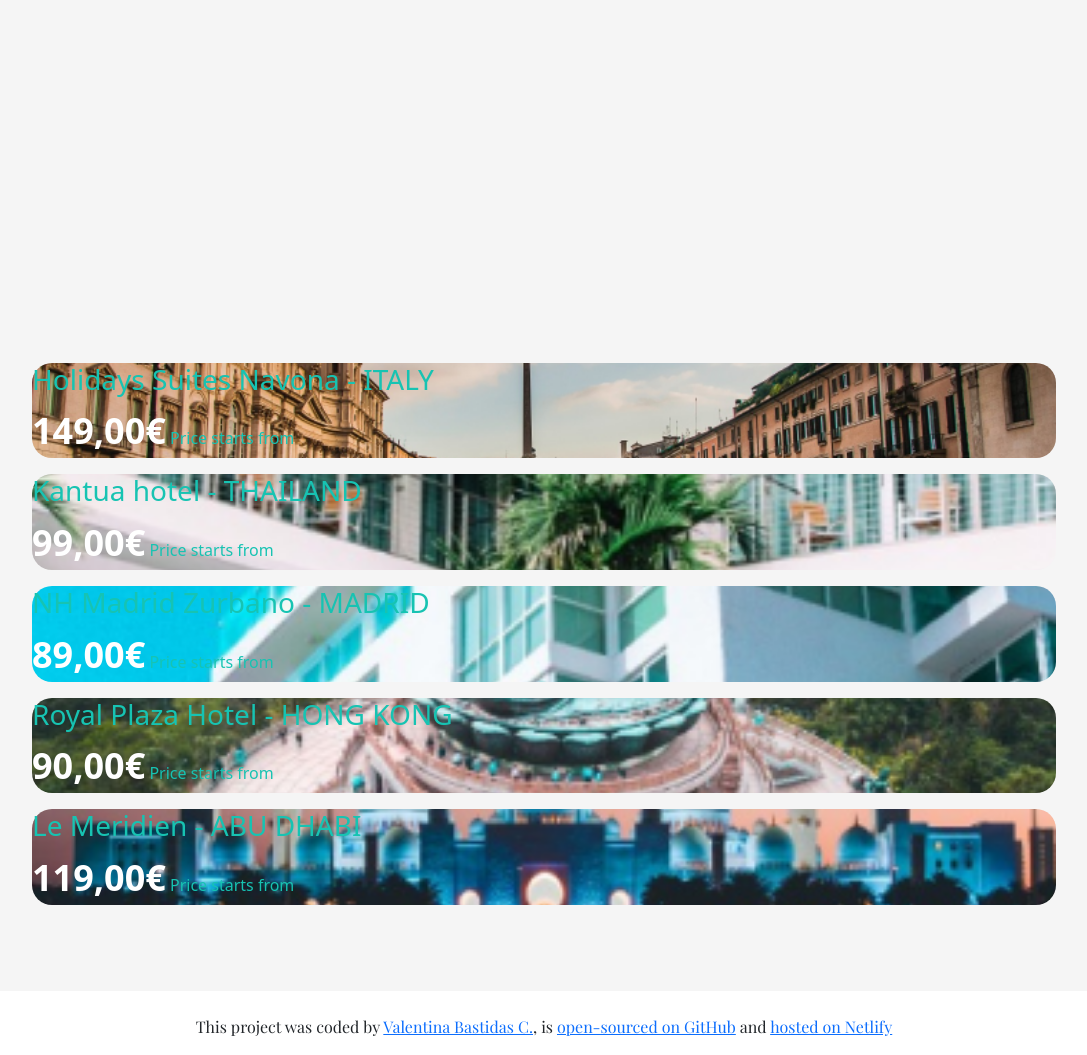
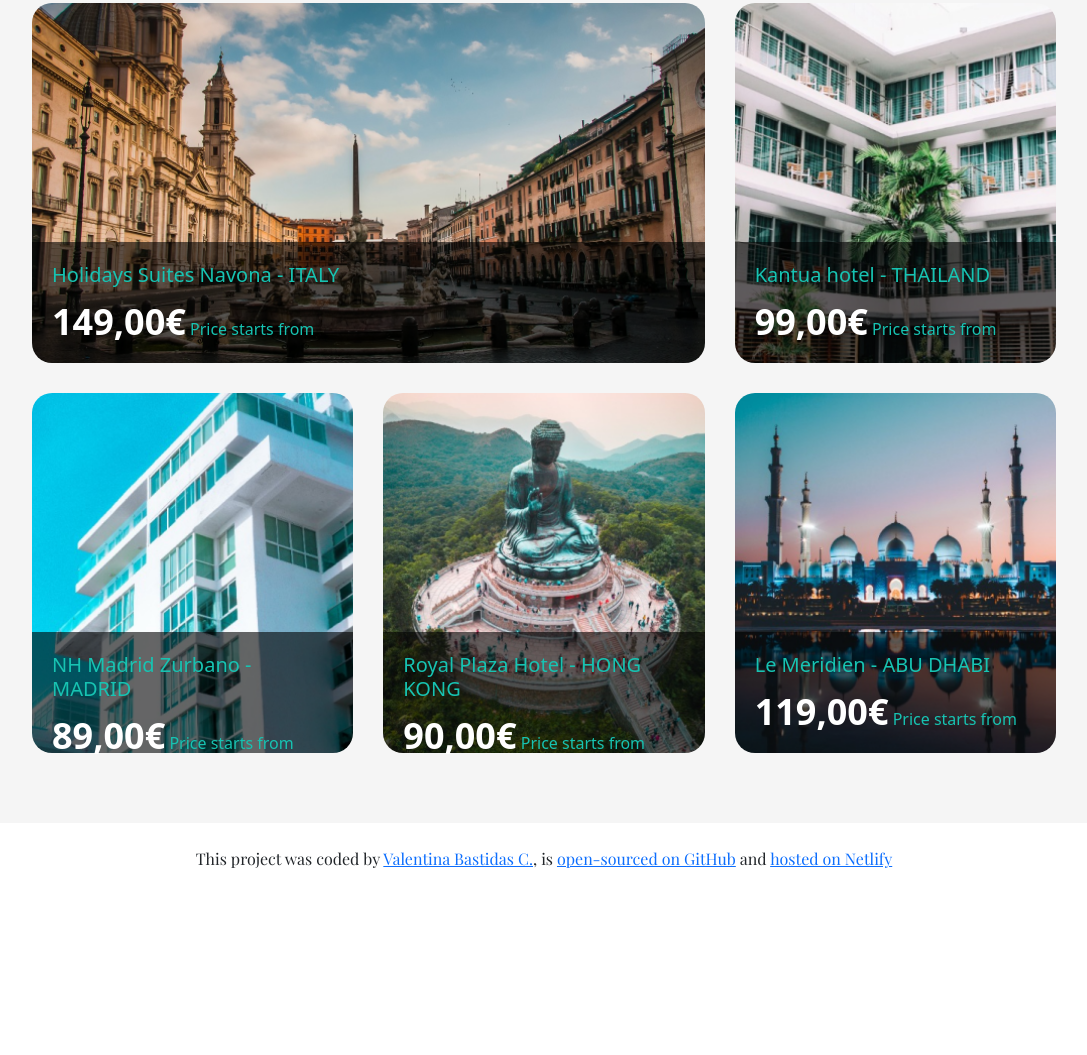
Before and after one commit to HeyTiina/Travel-Blog, a plain HTML site: page index.html in a window 1280 px wide. Shown: the part 4016-5071 px from the top of the page, without its empty margins (96-1183 px from the left). Drawn offline with nearby package versions, Linux system fonts and the light colour scheme; a web font is replaced by a local one.

Commit message:
The super grid0

```diff
--- a/index.html
+++ b/index.html
@@ -261,7 +261,7 @@
       </div>
     </div>
 
-    <!-- Deals and Discounts -->
+    <!-- Deals and Discounts2 -->
 
     <div class="container-deals">
       <div class="deals">
@@ -269,14 +269,14 @@
         <!-- Grid deals 1 -->
         <div class="grid-deals1 mt-5">
           <div class="italy">
-            <div class="text-deals0">
+            <div class="text-deals">
               <h3>Holidays Suites Navona - ITALY</h3>
               <p><span class="price-deals">149,00€</span> Price starts from</p>
             </div>
           </div>
 
           <div class="thailand">
-            <div class="text-deals0">
+            <div class="text-deals">
               <h3>Kantua hotel - THAILAND</h3>
               <p><span class="price-deals">99,00€</span> Price starts from</p>
             </div>
@@ -286,21 +286,21 @@
         <!-- Grid deals 2 -->
         <div class="grid-deals2">
           <div class="madrid">
-            <div class="text-deals0">
+            <div class="text-deals">
               <h3>NH Madrid Zurbano - MADRID</h3>
               <p><span class="price-deals">89,00€</span> Price starts from</p>
             </div>
           </div>
 
           <div class="hong-kong">
-            <div class="text-deals0">
+            <div class="text-deals">
               <h3>Royal Plaza Hotel - HONG KONG</h3>
               <p><span class="price-deals">90,00€</span> Price starts from</p>
             </div>
           </div>
 
           <div class="abu-dhabi">
-            <div class="text-deals0">
+            <div class="text-deals">
               <h3>Le Meridien - ABU DHABI</h3>
               <p><span class="price-deals">119,00€</span> Price starts from</p>
             </div>
@@ -310,16 +310,14 @@
         <!-- Deals and Discounts -->
 
         <div class="grid-deals0 mt-5">
-                  </div>
-
-          <div class="italy">
-            <div class="text-dea0">
+          <div class="italy0">
+            <div class="text-deals0">
               <h3>Holidays Suites Navona - ITALY</h3>
               <p><span class="price-deals">149,00€</span> Price starts from</p>
             </div>
           </div>
 
-          <div class="thailand">
+          <div class="thailand0">
             <div class="text-deals0">
               <h3>Kantua hotel - THAILAND</h3>
               <p><span class="price-deals">99,00€</span> Price starts from</p>
@@ -327,27 +325,28 @@
           </div>
 
           <!-- Grid deals 2 -->
-          <div class="madrid">
+          <div class="madrid0">
             <div class="text-deals0">
               <h3>NH Madrid Zurbano - MADRID</h3>
               <p><span class="price-deals">89,00€</span> Price starts from</p>
             </div>
           </div>
 
-          <div class="hong-kong">
+          <div class="hong-kong0">
             <div class="text-deals0">
               <h3>Royal Plaza Hotel - HONG KONG</h3>
               <p><span class="price-deals">90,00€</span> Price starts from</p>
             </div>
           </div>
 
-          <div class="abu-dhabi">
+          <div class="abu-dhabi0">
             <div class="text-deals0">
               <h3>Le Meridien - ABU DHABI</h3>
               <p><span class="price-deals">119,00€</span> Price starts from</p>
             </div>
           </div>
         </div>
+        <!--  -->
       </div>
     </div>
 
--- a/src/style.css
+++ b/src/style.css
@@ -362,7 +362,37 @@ body {
     Oxygen, Ubuntu, Cantarell, "Open Sans", "Helvetica Neue", sans-serif;
 }
 
-.italy {
+.text-deals {
+  padding: 260px 20px;
+}
+
+.text-deals h3 {
+  font-size: 20px;
+  font-weight: bold;
+}
+
+/* deals2 */
+
+.grid-deals0 {
+  display: grid;
+  grid-template-columns: 1fr 1fr 1fr;
+  grid-template-rows: 360px 360px;
+  grid-gap: 30px;
+}
+
+.text-deals0 {
+  padding: 260px 20px;
+}
+
+.text-deals0 h3 {
+  font-size: 20px;
+}
+
+.italy0:nth-child(1)  {
+  grid-column: span 2;
+}
+
+.italy0 {
   background-image: url(/images/italy.png);
   background-size: cover;
   background-position: center;
@@ -372,21 +402,42 @@ body {
     Oxygen, Ubuntu, Cantarell, "Open Sans", "Helvetica Neue", sans-serif;
 }
 
-.text-deals {
- padding: 260px 20px;
+.thailand0 {
+  background-image: url(/images/thailand.png);
+  background-size: cover;
+  background-position: center;
+  color: #17c3b2;
+  border-radius: 20px;
+  font-family: system-ui, -apple-system, BlinkMacSystemFont, "Segoe UI", Roboto,
+    Oxygen, Ubuntu, Cantarell, "Open Sans", "Helvetica Neue", sans-serif;
 }
 
-.text-deals h3 {
-  font-size: 20px;
-  font-weight: bold;
+.madrid0 {
+  background-image: url(/images/madrid.png);
+  background-size: cover;
+  background-position: center;
+  color: #17c3b2;
+  border-radius: 20px;
+  font-family: system-ui, -apple-system, BlinkMacSystemFont, "Segoe UI", Roboto,
+    Oxygen, Ubuntu, Cantarell, "Open Sans", "Helvetica Neue", sans-serif;
 }
 
+.hong-kong0 {
+  background-image: url(/images/hong-kong.png);
+  background-size: cover;
+  background-position: center;
+  color: #17c3b2;
+  border-radius: 20px;
+  font-family: system-ui, -apple-system, BlinkMacSystemFont, "Segoe UI", Roboto,
+    Oxygen, Ubuntu, Cantarell, "Open Sans", "Helvetica Neue", sans-serif;
+}
 
-/* deals2 */
-
-.grid-deals0 {
-  display: grid;
-  grid-template-columns: 1fr 1fr 1fr;
-  grid-template-rows: 360px;
-  grid-gap: 30px;
+.abu-dhabi0 {
+  background-image: url(/images/abu-dhabi.png);
+  background-size: cover;
+  background-position: center;
+  color: #17c3b2;
+  border-radius: 20px;
+  font-family: system-ui, -apple-system, BlinkMacSystemFont, "Segoe UI", Roboto,
+    Oxygen, Ubuntu, Cantarell, "Open Sans", "Helvetica Neue", sans-serif;
 }
```
Also changed, not shown: images/ex.jpg.
